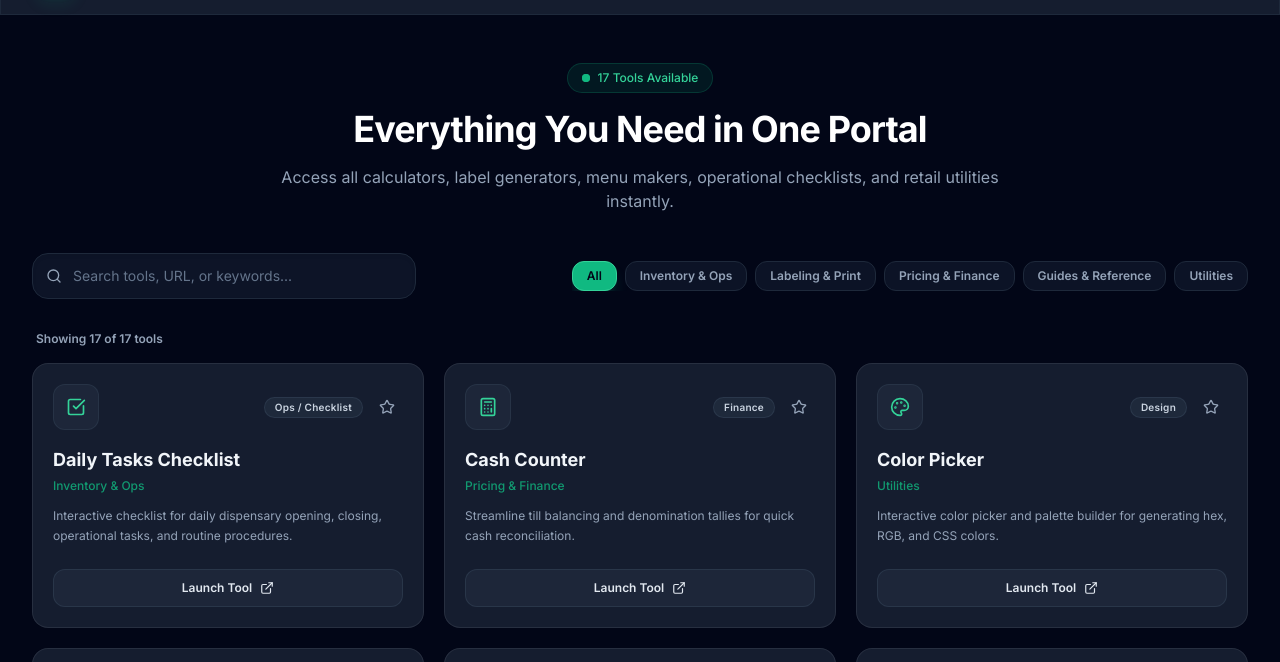
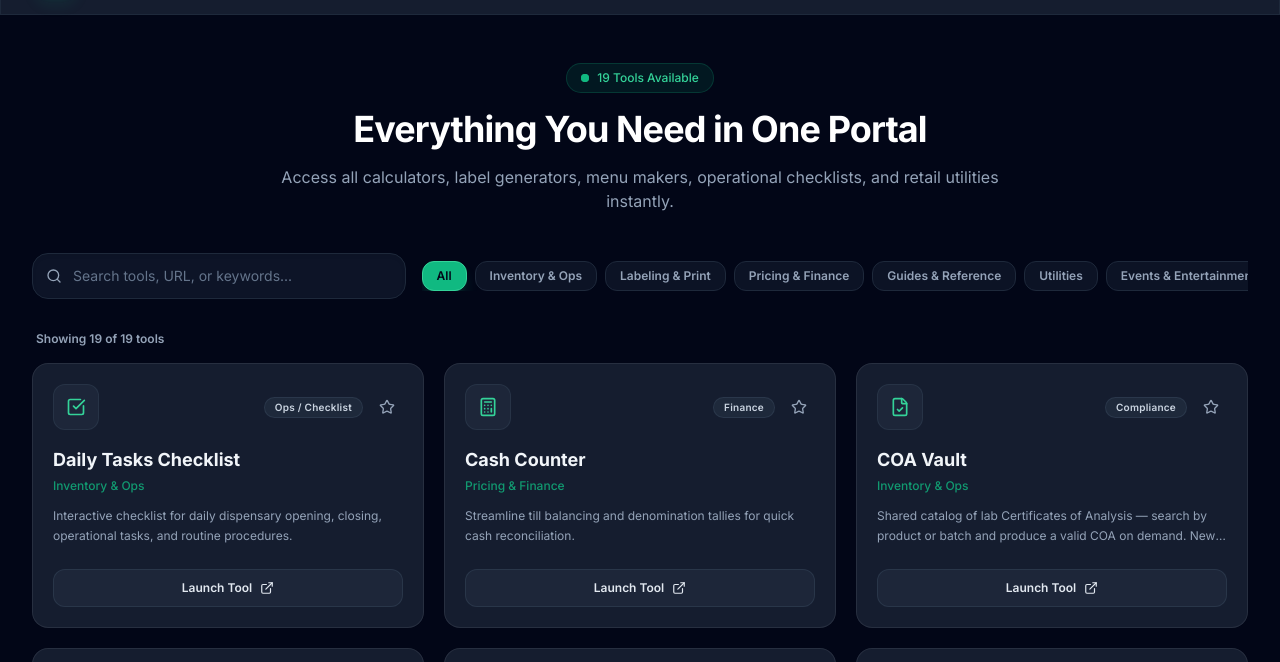
Before and after one commit to thefixinhixon/fixinhixon, a website: page tools/index.html in a window 1280 px wide. Shown: the part 67-729 px from the top of the page. Drawn offline with nearby package versions, Linux system fonts and the light colour scheme.

Commit message:
Add COA Vault and Weed Bingo to the tools portal (19 tools)

```diff
--- a/tools/index.html
+++ b/tools/index.html
@@ -121,7 +121,7 @@
           <span class="animate-ping absolute inline-flex h-full w-full rounded-full bg-emerald-400 opacity-75"></span>
           <span class="relative inline-flex rounded-full h-2 w-2 bg-emerald-500"></span>
         </span>
-        17 Tools Available
+        19 Tools Available
       </div>
       <h2 class="text-3xl sm:text-4xl font-extrabold tracking-tight text-white">
         Everything You Need in One Portal
@@ -203,7 +203,7 @@
   </footer>
 
   <script>
-    // Master Tool Data Definition (17 Total Tools)
+    // Master Tool Data Definition (19 Total Tools)
     const tools = [
       {
         id: 'checklist',
@@ -222,6 +222,15 @@
         icon: 'calculator',
         badge: 'Finance',
         description: 'Streamline till balancing and denomination tallies for quick cash reconciliation.'
+      },
+      {
+        id: 'coa_vault',
+        title: 'COA Vault',
+        url: 'https://coa-vault-internal.pages.dev/',
+        category: 'Inventory & Ops',
+        icon: 'file-check',
+        badge: 'Compliance',
+        description: 'Shared catalog of lab Certificates of Analysis — search by product or batch and produce a valid COA on demand. New entries are human-verified before they go live.'
       },
       {
         id: 'colorpicker',
@@ -357,6 +366,15 @@
         icon: 'bar-chart-3',
         badge: 'Analysis',
         description: 'Compare multi-vendor price points, unit costs, and profit volume margins side by side.'
+      },
+      {
+        id: 'weed_bingo',
+        title: 'Weed Bingo',
+        url: 'https://weed-bingo-30341.web.app',
+        category: 'Events & Entertainment',
+        icon: 'party-popper',
+        badge: 'Live Event',
+        description: 'Thursday-night bingo for the Midtown lounge: digital phone cards with manual daub, a host console with sound board, big-screen TV display, and real card verification by GR number.'
       }
     ];
 
@@ -386,7 +404,7 @@
     }
 
     function getCategories() {
-      const predefinedCategories = ['All', 'Inventory & Ops', 'Labeling & Print', 'Pricing & Finance', 'Guides & Reference', 'Utilities'];
+      const predefinedCategories = ['All', 'Inventory & Ops', 'Labeling & Print', 'Pricing & Finance', 'Guides & Reference', 'Utilities', 'Events & Entertainment'];
       return predefinedCategories;
     }
 
```
